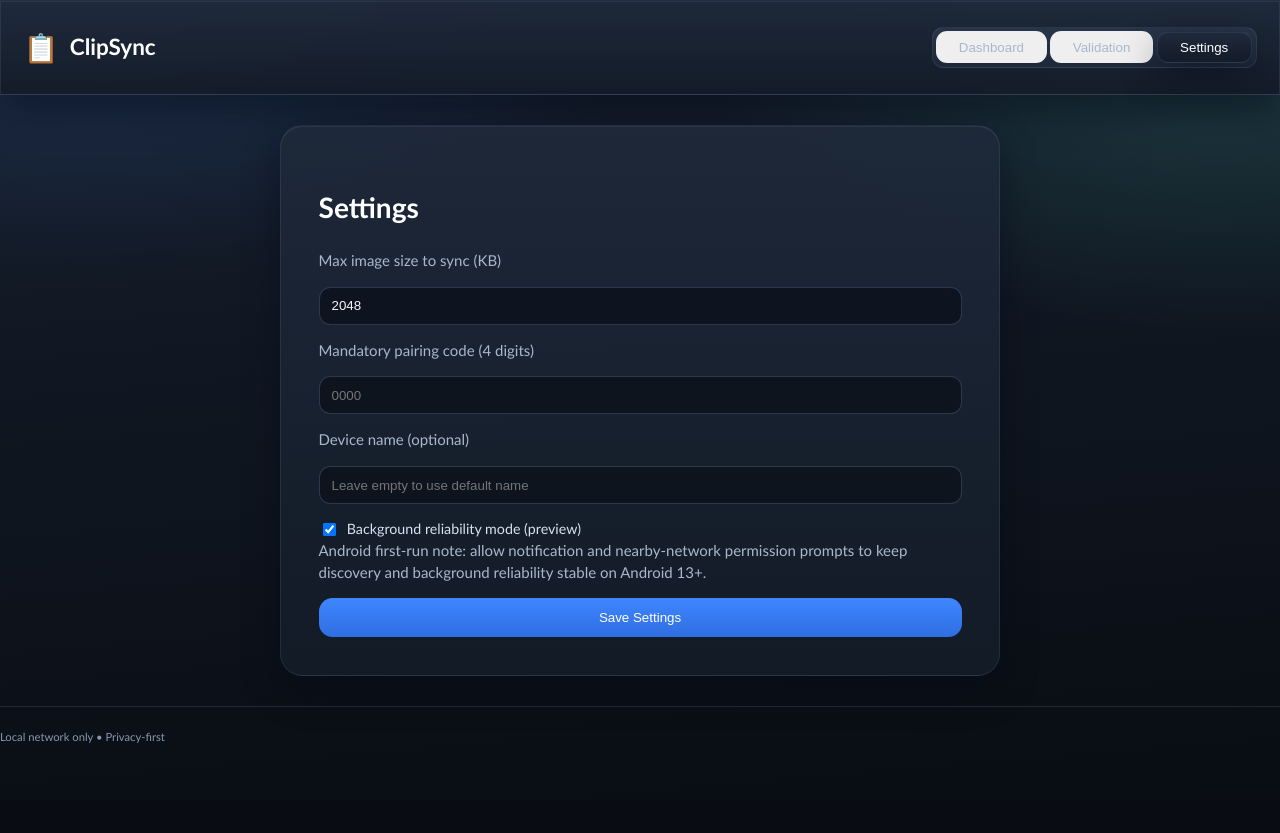
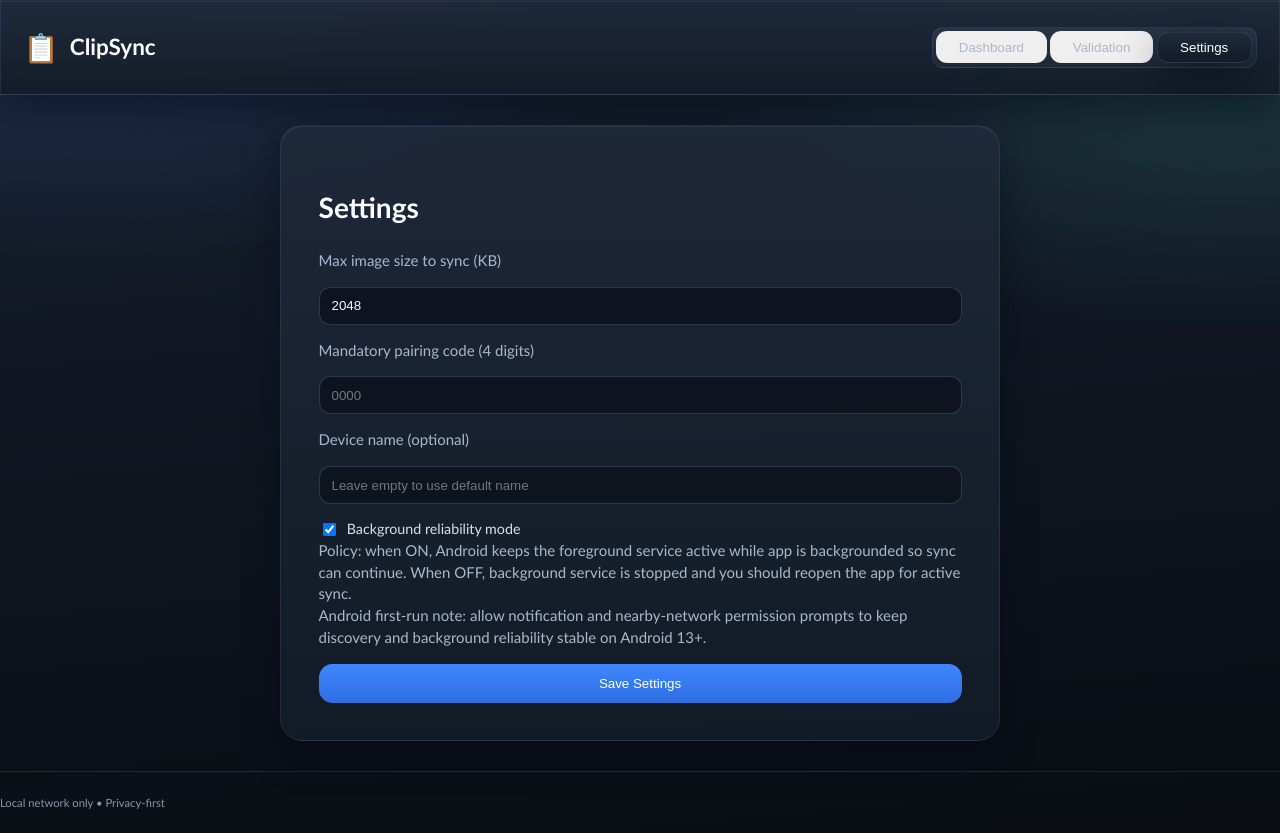
Before and after one commit to iamakashtechie/ClipSync, a React (Vite) app: page / in a window 1280 px wide. Both pictures are taken after a click on the tab "Settings". Before the commit the page ends 800 px from the top, so only its background shows below. Built offline with nearby package versions, Linux system fonts and the light colour scheme.

Commit message:
feat: enhance background reliability policy and update UI hints for foreground service behavior

```diff
--- a/src/features/dashboard/DashboardView.tsx
+++ b/src/features/dashboard/DashboardView.tsx
@@ -148,6 +148,11 @@
             <div>Auth peers: {runtimeHealth.authenticated_peer_count}</div>
             <div>Pruned peers: {runtimeHealth.stale_peers_pruned}</div>
           </div>
+          <p className="settings-hint mt-4">
+            Policy: {runtimeHealth.background_mode_enabled
+              ? 'Background mode is ON, so Android keeps foreground service behavior while app is backgrounded.'
+              : 'Background mode is OFF, so background service is stopped and app should be reopened for active sync.'}
+          </p>
         </div>
 
         <div className="sync-stats-box">
--- a/src/features/settings/SettingsView.tsx
+++ b/src/features/settings/SettingsView.tsx
@@ -73,8 +73,13 @@
             checked={backgroundModeEnabled}
             onChange={(event) => onBackgroundModeEnabledChange(event.target.checked)}
           />
-          <span>Background reliability mode (preview)</span>
+          <span>Background reliability mode</span>
         </label>
+
+        <p className="settings-hint">
+          Policy: when ON, Android keeps the foreground service active while app is backgrounded so sync can continue.
+          When OFF, background service is stopped and you should reopen the app for active sync.
+        </p>
 
         <p className="settings-hint">
           Android first-run note: allow notification and nearby-network permission prompts to keep discovery and
```
Also changed, not shown: 1 other file (tests, documents, lock files or other folders).
